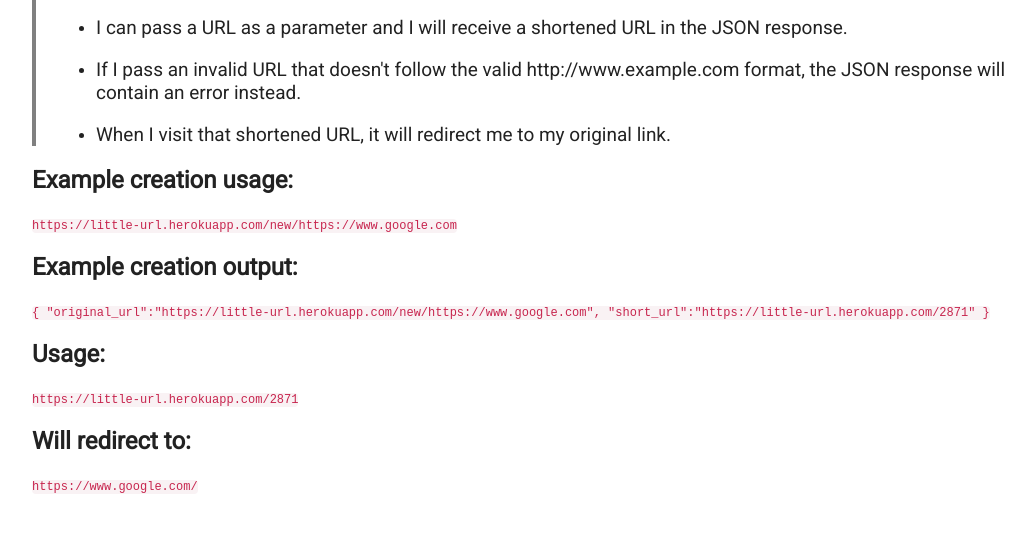
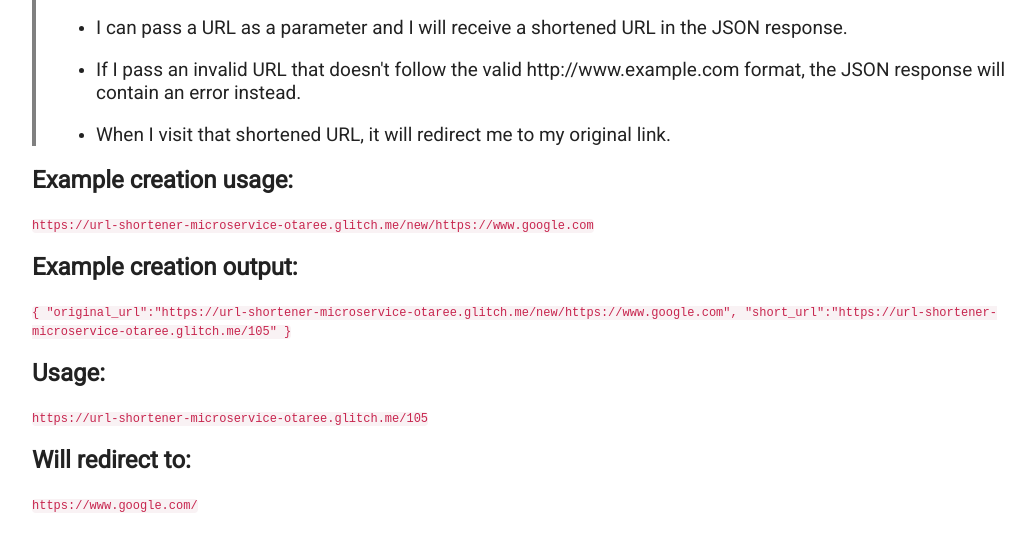
Before and after one commit to otaree/URL-Shortener-Microservice, a website: page views/index.html in a window 1280 px wide. Shown: the part 124-676 px from the top of the page, without its empty margins (96-1131 px from the left). Drawn offline with Linux system fonts and the light colour scheme.

Commit message:
edited index and controller

```diff
--- a/controllers/urlShortener.js
+++ b/controllers/urlShortener.js
@@ -30,7 +30,7 @@ module.exports = function (app) {
             MongoClient.connect(url, function (err, db) {
                 if (err) throw err;
                 db.collection("website").find({
-                    "short_url": 6
+                    "short_url": userUrl
                 }).toArray(function (err, result) {
                     if (err) throw err;
                     if (result.length > 0) {
--- a/package.json
+++ b/package.json
@@ -2,7 +2,8 @@
 	"name": "fcc-learn-npm-package-json",
 	"dependencies": {
 		"async": "^2.6.0",
-		"express": "^4.14.0"
+		"express": "^4.14.0",
+		"mongodb": "^2.2.33"
 	},
 	"main": "server.js",
 	"scripts": {
--- a/views/index.html
+++ b/views/index.html
@@ -38,21 +38,21 @@
             Example creation usage:
         </h2>
         <code>
-            https://little-url.herokuapp.com/new/https://www.google.com
+            https://url-shortener-microservice-otaree.glitch.me/new/https://www.google.com
         </code>
         <br>
         <h2>
             Example creation output:
         </h2>
         <code>
-            { "original_url":"https://little-url.herokuapp.com/new/https://www.google.com", "short_url":"https://little-url.herokuapp.com/2871" }
+            { "original_url":"https://url-shortener-microservice-otaree.glitch.me/new/https://www.google.com", "short_url":"https://url-shortener-microservice-otaree.glitch.me/105" }
         </code>
         <br>
         <h2>
             Usage:
         </h2>
         <code>
-            https://little-url.herokuapp.com/2871
+            https://url-shortener-microservice-otaree.glitch.me/105
         </code>
         <br>
         <h2>
```
Also changed, not shown: 1 other file.
